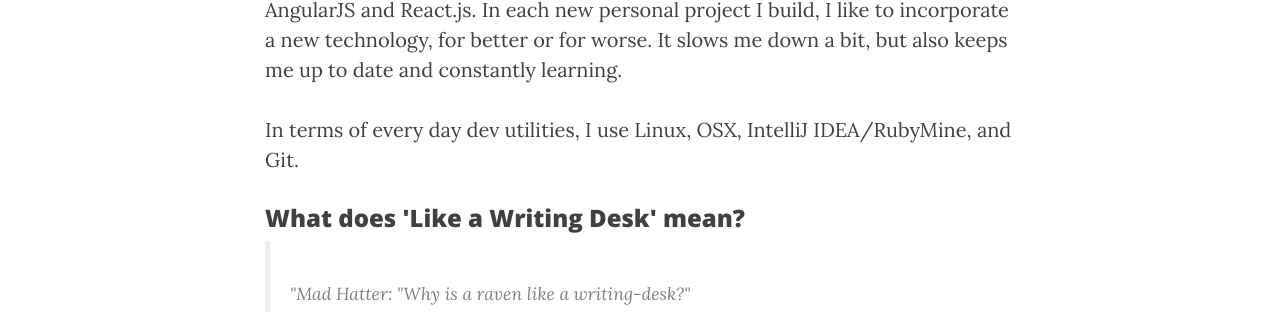
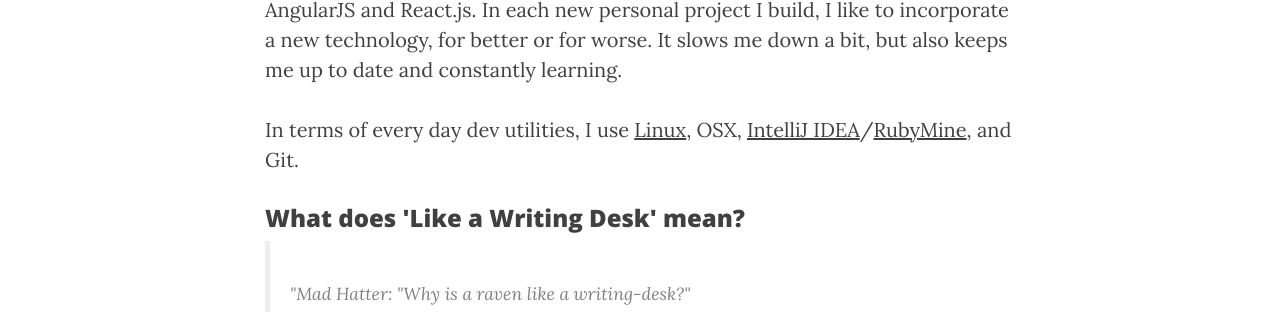
Before and after one commit to zacharyw/like-a-writing-desk, a Jekyll site: the page built from about.html, in a window 1280 px wide. Shown: the part 1334-1646 px from the top of the page. Built offline with Jekyll 4.4.1, drawn with Linux system fonts in a browser that asks for light colours; nearby versions of some CDN libraries; part of the change alters nothing that is shown.

Commit message:
Link to tools

```diff
--- a/about.html
+++ b/about.html
@@ -34,7 +34,7 @@ In my free time I <a href="https://www.goodreads.com/user/show/11680501-zachary"
 </p>
 
 <p>
-  In terms of every day dev utilities, I use Linux, OSX, IntelliJ IDEA/RubyMine, and Git.
+  In terms of every day dev utilities, I use <a href="https://www.linuxmint.com/">Linux</a>, OSX, <a href="https://www.jetbrains.com/idea/">IntelliJ IDEA</a>/<a href="https://www.jetbrains.com/ruby/">RubyMine</a>, and Git.
 </p>
 
 <h3>What does 'Like a Writing Desk' mean?</h3>
```
